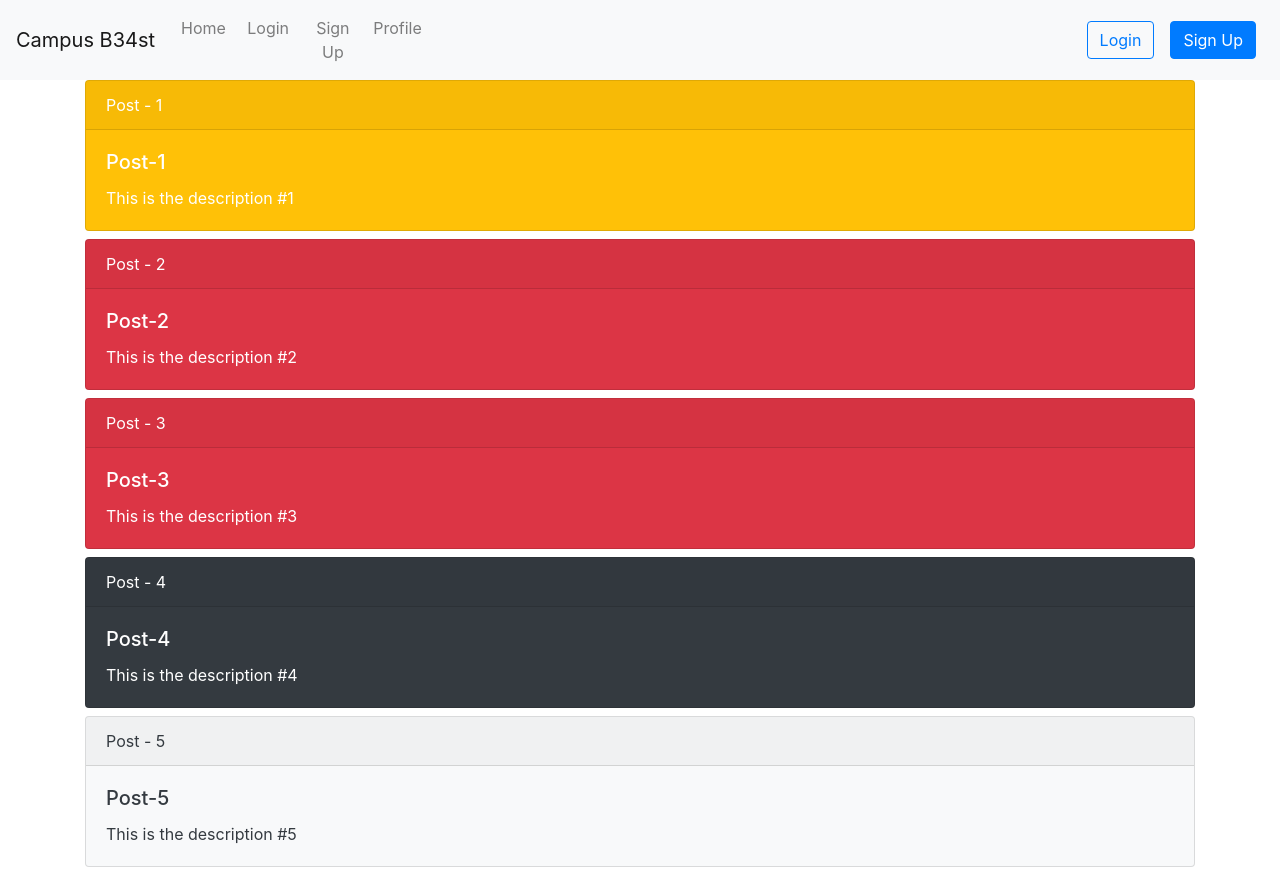
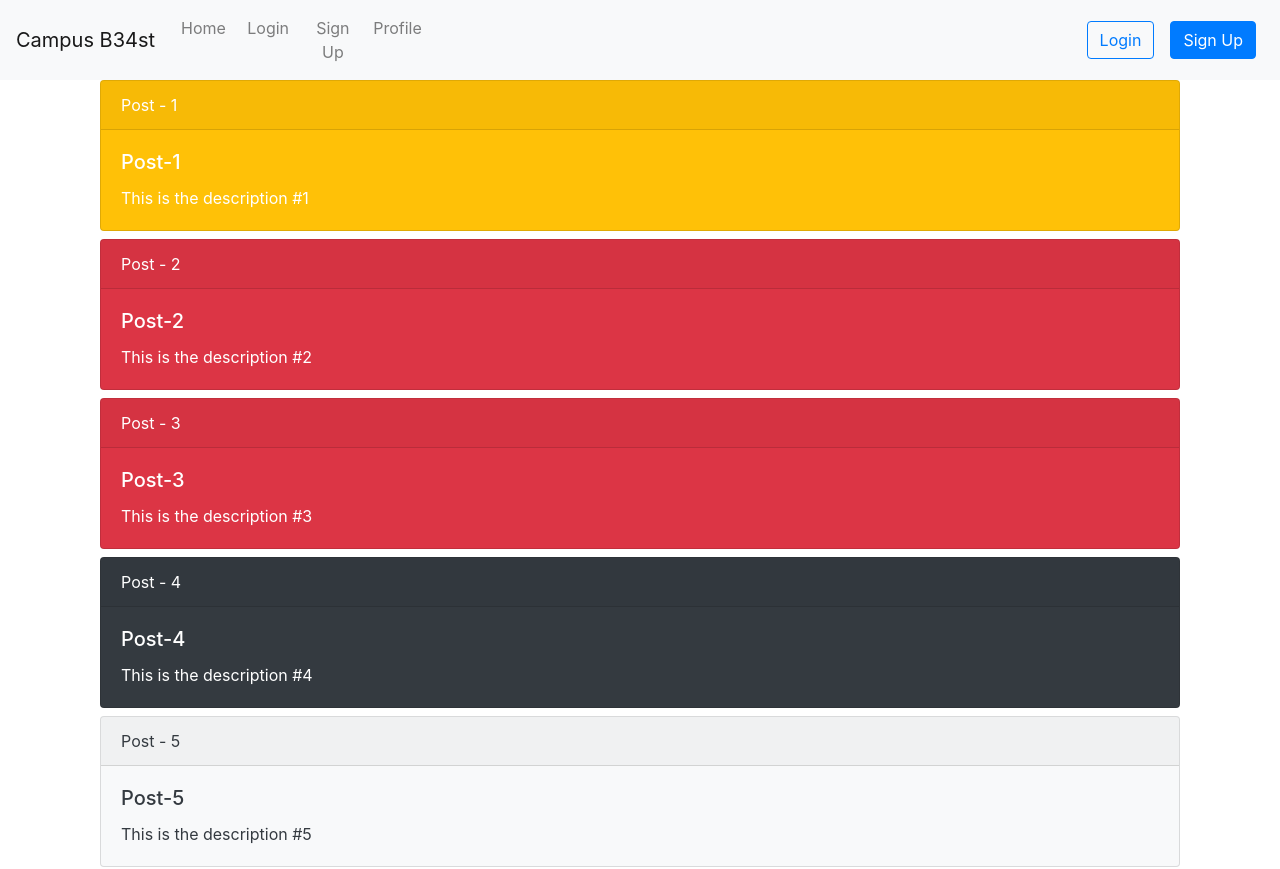
Before and after one commit to i-rebel-aj/CampB3Ast, a React (Create React App) app in the folder frontend/: page /post/see in a window 1280 px wide. Shown: the top 869 px of the page. Built offline with nearby package versions, Linux system fonts and the light colour scheme; what react-bootstrap-table2-filter would draw is missing.

Commit message:
post-ui-enhancement

```diff
--- a/frontend/src/views/see-post/index.js
+++ b/frontend/src/views/see-post/index.js
@@ -89,12 +89,14 @@ class SeePost extends Component {
 
   render() {
     return (
-      <div className="commentBox">
-        <CommentList
-          data={this.state.data}
-          offset={this.state.offset}
-          style={{}}
-        />
+      <Container
+        style={{
+          justifyContent: "center",
+          alignItems: "center",
+          flex: "column",
+        }}
+      >
+        <CommentList data={this.state.data} offset={this.state.offset} />
         <ReactPaginate
           previousLabel={"previous"}
           nextLabel={"next"}
@@ -107,7 +109,7 @@ class SeePost extends Component {
           containerClassName={"pagination"}
           activeClassName={"active"}
         />
-      </div>
+      </Container>
     );
   }
 }
```
